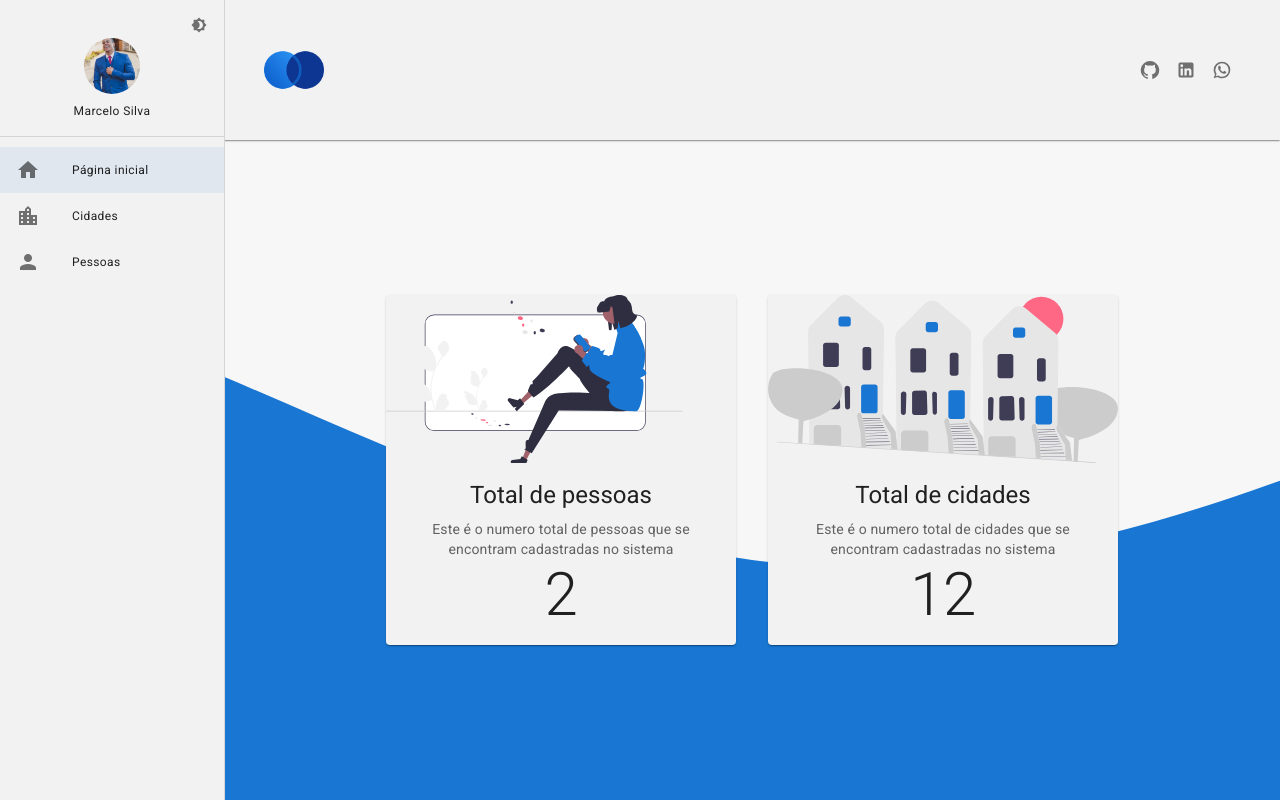
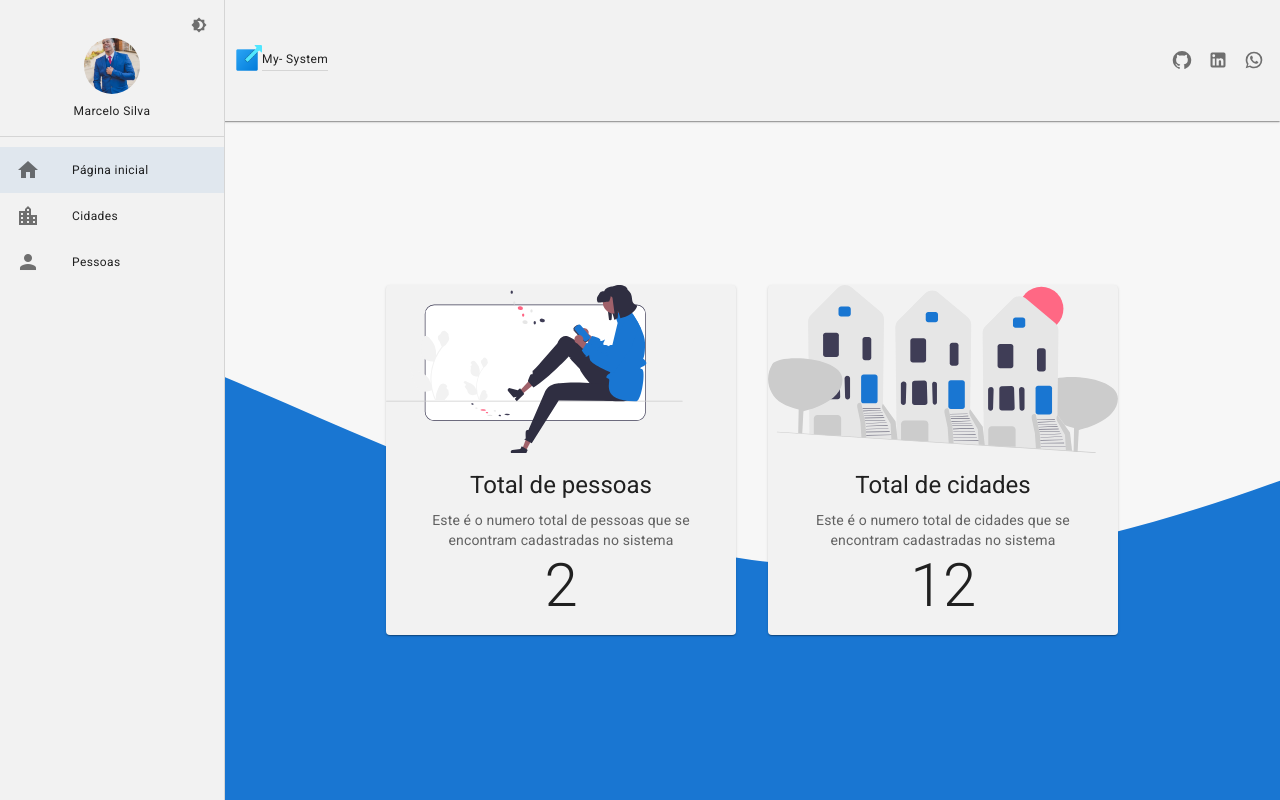
Before and after one commit to EuMarcel0/cadastro, a React (Vite) app: page /pagina-inicial in a window 1280 px wide. Built offline with nearby package versions, Linux system fonts and the light colour scheme; data requests are answered from the project's data file.

Commit message:
chore: created service for authentication login

```diff
--- a/mock/db.json
+++ b/mock/db.json
@@ -62,5 +62,8 @@
       "name": "Brumado",
       "id": 12
     }
-  ]
+  ],
+  "auth":{
+	"accessToken": "kjrk-yhtj-scbv-spkr"
 }
+}
--- a/src/pages/dashboard/Dashboard.tsx
+++ b/src/pages/dashboard/Dashboard.tsx
@@ -1,7 +1,7 @@
 import { useState, useEffect } from 'react';
 import { useNavigate } from 'react-router-dom';
 import { GitHub, LinkedIn, WhatsApp } from '@mui/icons-material';
-import { Box, Icon, IconButton, Paper, useMediaQuery, useTheme } from '@mui/material';
+import { Box, CardMedia, Divider, Icon, IconButton, Paper, Typography, useMediaQuery, useTheme } from '@mui/material';
 
 import { PersonService } from '../../shared/services/person/PersonService';
 import { CityService } from '../../shared/services/city/CityService';
@@ -15,6 +15,7 @@ import Logo from '../../assets/images/logo.png';
 export const Dashboard = () => {
 	const { toggleDrawerOpen } = useDrawerContext();
 	const theme = useTheme();
+	const xsDown = useMediaQuery(theme.breakpoints.down('xs'));
 	const smDown = useMediaQuery(theme.breakpoints.down('sm'));
 	const mdDown = useMediaQuery(theme.breakpoints.down('md'));
 
@@ -58,14 +59,13 @@ export const Dashboard = () => {
 			}}
 		>
 			<Box
-				padding={5}
+				padding={1}
 				display='flex'
 				justifyContent='space-between'
 				alignItems='center'
 				component={Paper}
 				borderRadius='0'
 				height='140px'
-				style={{ backgroundImage: BgWave }}
 			>
 				{smDown &&
 					<IconButton onClick={toggleDrawerOpen}>
@@ -76,10 +76,14 @@ export const Dashboard = () => {
 					display='flex'
 					alignItems='center'
 					justifyContent='center'
-					width={smDown ? '40px' : '60px'}
+					width={smDown ? '200px' : 'auto'}
 					height='auto'
 				>
-					<img src={Logo} alt="logo_img" width='100%' />
+
+					<CardMedia component="img" src={Logo} alt='logo_img' sx={{ width: '30px' }} />
+
+					<Typography variant='caption'>My<Divider /></Typography>
+					<Typography variant='caption'>- System<Divider /></Typography>
 				</Box>
 				<Box
 					width='100%'
--- a/src/pages/pessoas/ListagemPessoas.tsx
+++ b/src/pages/pessoas/ListagemPessoas.tsx
@@ -73,7 +73,6 @@ export const ListagemPessoas: React.FC = () => {
 
 			/>
 			}
-
 		>
 			<Box component={Paper} elevation={6} width='auto'>
 				<TableContainer>
```
Also changed, not shown: src/shared/layouts/LayoutBaseDePagina.tsx (+8 -1 lines), src/shared/services/auth/AuthService.ts (added, +21 -0 lines), src/assets/images/logo.png.
